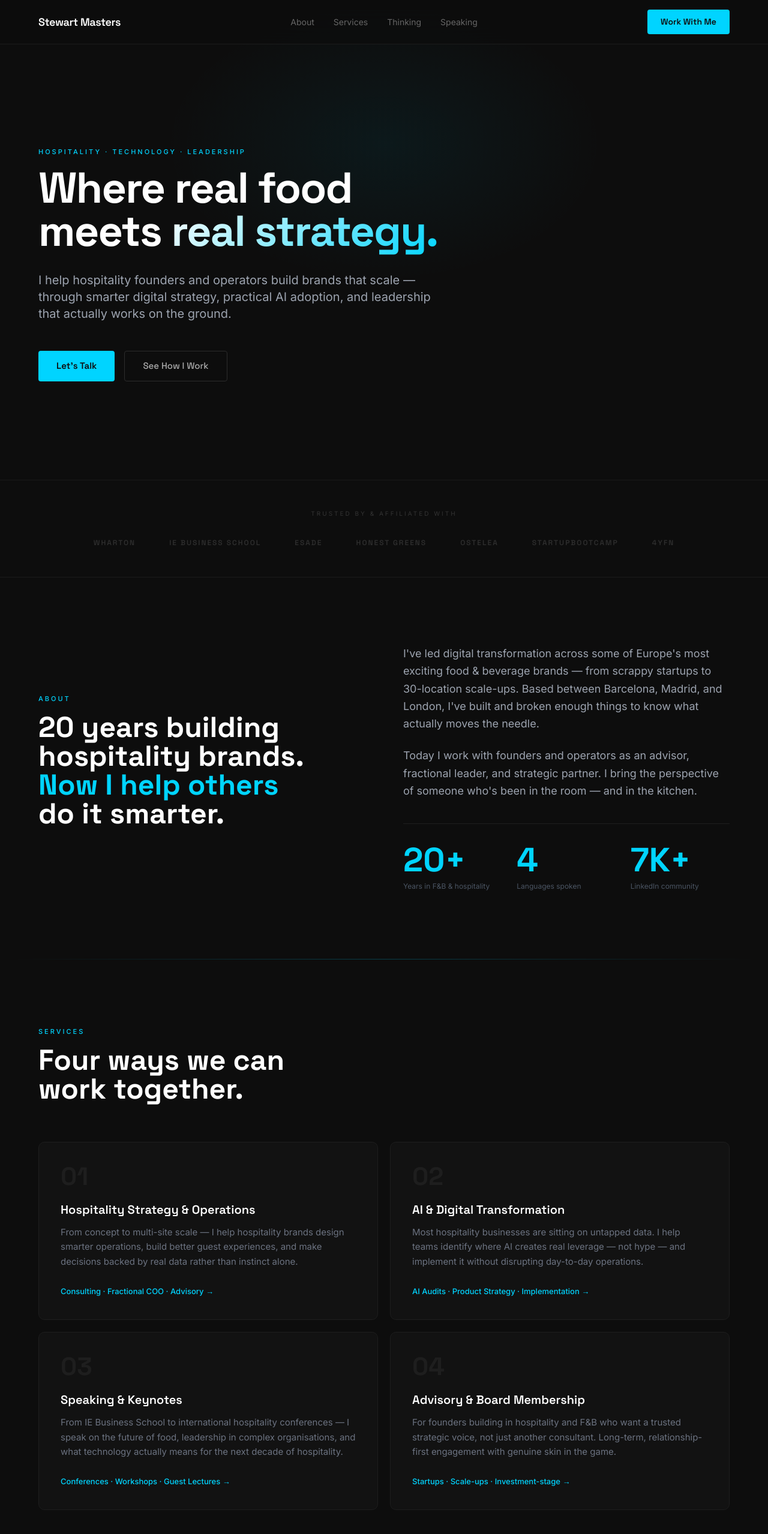
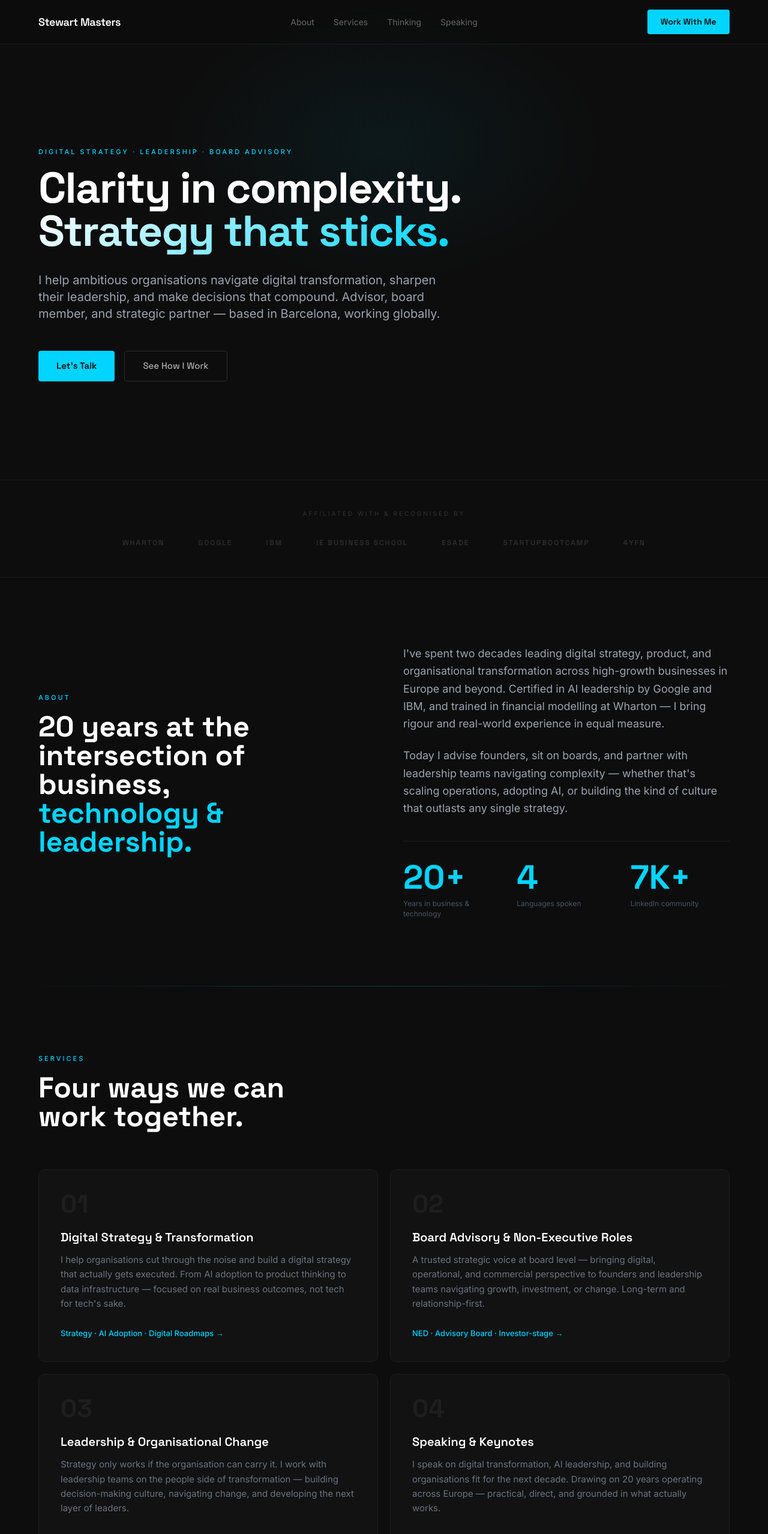
Before and after one commit to stewartmasters/stewartmasters-site, a plain HTML site: page index.html in a window 1280 px wide. Shown: the top 2558 px of the page at 60% size. Drawn offline with nearby package versions, Linux system fonts and the light colour scheme.

Commit message:
reposition: digital strategy and leadership focus, remove hospitality as primary message

```diff
--- a/index.html
+++ b/index.html
@@ -3,12 +3,12 @@
 <head>
   <meta charset="UTF-8">
   <meta name="viewport" content="width=device-width, initial-scale=1.0">
-  <title>Stewart Masters — Hospitality, Technology & Leadership</title>
-  <meta name="description" content="Stewart Masters helps hospitality and F&B brands navigate digital transformation, AI adoption, and operational excellence. Advisor, speaker, and strategic partner based in Barcelona.">
+  <title>Stewart Masters — Digital Strategy, Leadership & Board Advisory</title>
+  <meta name="description" content="Stewart Masters is a digital strategy and transformation advisor, board member, and leadership consultant. Based in Barcelona, working globally across Europe and beyond.">
 
   <!-- Open Graph -->
-  <meta property="og:title" content="Stewart Masters — Hospitality, Technology & Leadership">
-  <meta property="og:description" content="Helping hospitality brands grow through technology, strategy, and sharp leadership.">
+  <meta property="og:title" content="Stewart Masters — Digital Strategy, Leadership & Board Advisory">
+  <meta property="og:description" content="Digital strategy advisor, board member, and leadership consultant working with founders and organisations globally.">
   <meta property="og:type" content="website">
   <meta property="og:url" content="https://stewartmasters.com">
 
@@ -307,15 +307,15 @@
 
   <div class="max-container w-full py-28">
     <div class="max-w-4xl">
-      <span class="section-label" data-aos="fade-up">Hospitality · Technology · Leadership</span>
+      <span class="section-label" data-aos="fade-up">Digital Strategy · Leadership · Board Advisory</span>
 
       <h1 class="font-heading text-5xl md:text-7xl font-bold leading-[1.05] tracking-tight mb-8" data-aos="fade-up" data-aos-delay="80">
-        Where real food<br>
-        meets <span class="gradient-text">real strategy.</span>
+        Clarity in complexity.<br>
+        <span class="gradient-text">Strategy that sticks.</span>
       </h1>
 
       <p class="text-gray-400 text-lg md:text-xl leading-relaxed max-w-2xl mb-12" data-aos="fade-up" data-aos-delay="160">
-        I help hospitality founders and operators build brands that scale — through smarter digital strategy, practical AI adoption, and leadership that actually works on the ground.
+        I help ambitious organisations navigate digital transformation, sharpen their leadership, and make decisions that compound. Advisor, board member, and strategic partner — based in Barcelona, working globally.
       </p>
 
       <div class="flex flex-wrap gap-4" data-aos="fade-up" data-aos-delay="240">
@@ -332,13 +332,13 @@
 ===================================================== -->
 <section class="py-12 px-6" style="border-top: 1px solid #1a1a1a; border-bottom: 1px solid #1a1a1a;">
   <div class="max-container">
-    <p class="text-center mb-8" style="font-size: 10px; letter-spacing: 3px; text-transform: uppercase; color: #333;">Trusted by &amp; affiliated with</p>
+    <p class="text-center mb-8" style="font-size: 10px; letter-spacing: 3px; text-transform: uppercase; color: #333;">Affiliated with &amp; recognised by</p>
     <div class="flex flex-wrap items-center justify-center gap-8 md:gap-14">
       <span class="cred-item">Wharton</span>
+      <span class="cred-item">Google</span>
+      <span class="cred-item">IBM</span>
       <span class="cred-item">IE Business School</span>
       <span class="cred-item">ESADE</span>
-      <span class="cred-item">Honest Greens</span>
-      <span class="cred-item">Ostelea</span>
       <span class="cred-item">Startupbootcamp</span>
       <span class="cred-item">4YFN</span>
     </div>
@@ -357,27 +357,26 @@
       <div data-aos="fade-right">
         <span class="section-label">About</span>
         <h2 class="font-heading text-4xl md:text-5xl font-bold leading-tight mb-6">
-          20 years building<br>
-          hospitality brands.<br>
-          <span style="color: #00D4FF;">Now I help others</span><br>
-          do it smarter.
+          20 years at the<br>
+          intersection of business,<br>
+          <span style="color: #00D4FF;">technology &amp; leadership.</span>
         </h2>
       </div>
 
       <!-- Right -->
       <div data-aos="fade-left">
         <p class="text-gray-400 text-lg leading-relaxed mb-6">
-          I've led digital transformation across some of Europe's most exciting food &amp; beverage brands — from scrappy startups to 30-location scale-ups. Based between Barcelona, Madrid, and London, I've built and broken enough things to know what actually moves the needle.
+          I've spent two decades leading digital strategy, product, and organisational transformation across high-growth businesses in Europe and beyond. Certified in AI leadership by Google and IBM, and trained in financial modelling at Wharton — I bring rigour and real-world experience in equal measure.
         </p>
         <p class="text-gray-400 text-lg leading-relaxed mb-10">
-          Today I work with founders and operators as an advisor, fractional leader, and strategic partner. I bring the perspective of someone who's been in the room — and in the kitchen.
+          Today I advise founders, sit on boards, and partner with leadership teams navigating complexity — whether that's scaling operations, adopting AI, or building the kind of culture that outlasts any single strategy.
         </p>
 
         <!-- Stats -->
         <div class="grid grid-cols-3 gap-6 pt-8" style="border-top: 1px solid #1e1e1e;">
           <div>
             <div class="stat-number">20+</div>
-            <div class="text-xs text-gray-600 mt-2 leading-snug">Years in F&amp;B &amp; hospitality</div>
+            <div class="text-xs text-gray-600 mt-2 leading-snug">Years in business &amp; technology</div>
           </div>
           <div>
             <div class="stat-number">4</div>
@@ -415,41 +414,41 @@
       <!-- 01 -->
       <div class="service-card" data-aos="fade-up" data-aos-delay="0">
         <div class="service-number">01</div>
-        <h3 class="font-heading text-xl font-semibold mb-3">Hospitality Strategy &amp; Operations</h3>
+        <h3 class="font-heading text-xl font-semibold mb-3">Digital Strategy &amp; Transformation</h3>
         <p class="text-gray-500 leading-relaxed mb-6" style="font-size: 15px;">
-          From concept to multi-site scale — I help hospitality brands design smarter operations, build better guest experiences, and make decisions backed by real data rather than instinct alone.
+          I help organisations cut through the noise and build a digital strategy that actually gets executed. From AI adoption to product thinking to data infrastructure — focused on real business outcomes, not tech for tech's sake.
         </p>
-        <span style="color: #00D4FF; font-size: 13px; font-weight: 500;">Consulting · Fractional COO · Advisory →</span>
+        <span style="color: #00D4FF; font-size: 13px; font-weight: 500;">Strategy · AI Adoption · Digital Roadmaps →</span>
       </div>
 
       <!-- 02 -->
       <div class="service-card" data-aos="fade-up" data-aos-delay="80">
         <div class="service-number">02</div>
-        <h3 class="font-heading text-xl font-semibold mb-3">AI &amp; Digital Transformation</h3>
+        <h3 class="font-heading text-xl font-semibold mb-3">Board Advisory &amp; Non-Executive Roles</h3>
         <p class="text-gray-500 leading-relaxed mb-6" style="font-size: 15px;">
-          Most hospitality businesses are sitting on untapped data. I help teams identify where AI creates real leverage — not hype — and implement it without disrupting day-to-day operations.
+          A trusted strategic voice at board level — bringing digital, operational, and commercial perspective to founders and leadership teams navigating growth, investment, or change. Long-term and relationship-first.
         </p>
-        <span style="color: #00D4FF; font-size: 13px; font-weight: 500;">AI Audits · Product Strategy · Implementation →</span>
+        <span style="color: #00D4FF; font-size: 13px; font-weight: 500;">NED · Advisory Board · Investor-stage →</span>
       </div>
 
       <!-- 03 -->
       <div class="service-card" data-aos="fade-up" data-aos-delay="160">
         <div class="service-number">03</div>
-        <h3 class="font-heading text-xl font-semibold mb-3">Speaking &amp; Keynotes</h3>
+        <h3 class="font-heading text-xl font-semibold mb-3">Leadership &amp; Organisational Change</h3>
         <p class="text-gray-500 leading-relaxed mb-6" style="font-size: 15px;">
-          From IE Business School to international hospitality conferences — I speak on the future of food, leadership in complex organisations, and what technology actually means for the next decade of hospitality.
+          Strategy only works if the organisation can carry it. I work with leadership teams on the people side of transformation — building decision-making culture, navigating change, and developing the next layer of leaders.
         </p>
-        <span style="color: #00D4FF; font-size: 13px; font-weight: 500;">Conferences · Workshops · Guest Lectures →</span>
+        <span style="color: #00D4FF; font-size: 13px; font-weight: 500;">Executive Coaching · Team Development · Change →</span>
       </div>
 
       <!-- 04 -->
       <div class="service-card" data-aos="fade-up" data-aos-delay="240">
         <div class="service-number">04</div>
-        <h3 class="font-heading text-xl font-semibold mb-3">Advisory &amp; Board Membership</h3>
+        <h3 class="font-heading text-xl font-semibold mb-3">Speaking &amp; Keynotes</h3>
         <p class="text-gray-500 leading-relaxed mb-6" style="font-size: 15px;">
-          For founders building in hospitality and F&amp;B who want a trusted strategic voice, not just another consultant. Long-term, relationship-first engagement with genuine skin in the game.
+          I speak on digital transformation, AI leadership, and building organisations fit for the next decade. Drawing on 20 years operating across Europe — practical, direct, and grounded in what actually works.
         </p>
-        <span style="color: #00D4FF; font-size: 13px; font-weight: 500;">Startups · Scale-ups · Investment-stage →</span>
+        <span style="color: #00D4FF; font-size: 13px; font-weight: 500;">Keynotes · Panels · Executive Workshops →</span>
       </div>
 
     </div>
@@ -465,11 +464,11 @@
     <div class="grid grid-cols-2 md:grid-cols-4 gap-10 text-center">
       <div data-aos="fade-up" data-aos-delay="0">
         <div class="stat-number">30+</div>
-        <div class="text-gray-600 text-sm mt-2">Restaurant locations advised</div>
+        <div class="text-gray-600 text-sm mt-2">Businesses advised &amp; scaled</div>
       </div>
       <div data-aos="fade-up" data-aos-delay="80">
-        <div class="stat-number">5</div>
-        <div class="text-gray-600 text-sm mt-2">Countries operated in</div>
+        <div class="stat-number">6</div>
+        <div class="text-gray-600 text-sm mt-2">Countries worked across</div>
       </div>
       <div data-aos="fade-up" data-aos-delay="160">
         <div class="stat-number">19</div>
@@ -503,14 +502,14 @@
     <div class="grid md:grid-cols-3 gap-5">
 
       <!-- Post 1 -->
-      <a href="blog/ai-data-restaurants.html" class="blog-card" data-aos="fade-up" data-aos-delay="0">
+      <a href="blog/ai-strategy-not-hype.html" class="blog-card" data-aos="fade-up" data-aos-delay="0">
         <div class="blog-thumb">
           <span style="color: #222; font-size: 13px;">[ Cover image ]</span>
         </div>
         <div class="p-6">
-          <span class="blog-tag">AI &amp; Technology</span>
-          <h3 class="font-heading text-base font-semibold mt-3 mb-2 leading-snug text-white">Why most restaurants are sitting on AI gold they're not mining</h3>
-          <p style="color: #555; font-size: 13px; line-height: 1.7;">The data is already there. The question is whether you have the systems to use it.</p>
+          <span class="blog-tag">AI &amp; Digital Strategy</span>
+          <h3 class="font-heading text-base font-semibold mt-3 mb-2 leading-snug text-white">Why your AI strategy is failing before it starts</h3>
+          <p style="color: #555; font-size: 13px; line-height: 1.7;">Most organisations adopt AI tools. Very few build an AI strategy. Here's the difference.</p>
           <div class="flex items-center justify-between mt-5">
             <span style="font-size: 12px; color: #333;">5 min read</span>
             <span class="blog-arrow">→</span>
@@ -519,14 +518,14 @@
       </a>
 
       <!-- Post 2 -->
-      <a href="blog/hospitality-uncertainty.html" class="blog-card" data-aos="fade-up" data-aos-delay="80">
+      <a href="blog/board-advisory-value.html" class="blog-card" data-aos="fade-up" data-aos-delay="80">
         <div class="blog-thumb">
           <span style="color: #222; font-size: 13px;">[ Cover image ]</span>
         </div>
         <div class="p-6">
-          <span class="blog-tag">Operations</span>
-          <h3 class="font-heading text-base font-semibold mt-3 mb-2 leading-snug text-white">Good hospitality removes uncertainty before anyone even orders</h3>
-          <p style="color: #555; font-size: 13px; line-height: 1.7;">The best restaurant experiences aren't accidental — they're engineered from the entrance in.</p>
+          <span class="blog-tag">Leadership</span>
+          <h3 class="font-heading text-base font-semibold mt-3 mb-2 leading-snug text-white">What makes a board advisor actually useful — and what doesn't</h3>
+          <p style="color: #555; font-size: 13px; line-height: 1.7;">Most advisory relationships underdeliver. Here's what separates the ones that don't.</p>
           <div class="flex items-center justify-between mt-5">
             <span style="font-size: 12px; color: #333;">4 min read</span>
             <span class="blog-arrow">→</span>
@@ -540,9 +539,9 @@
           <span style="color: #222; font-size: 13px;">[ Cover image ]</span>
         </div>
         <div class="p-6">
-          <span class="blog-tag">Leadership</span>
-          <h3 class="font-heading text-base font-semibold mt-3 mb-2 leading-snug text-white">The myth of "digital transformation" — what operators actually need</h3>
-          <p style="color: #555; font-size: 13px; line-height: 1.7;">Technology doesn't transform businesses. Leaders with the right frame do.</p>
+          <span class="blog-tag">Transformation</span>
+          <h3 class="font-heading text-base font-semibold mt-3 mb-2 leading-snug text-white">The myth of "digital transformation" — what leaders actually need</h3>
+          <p style="color: #555; font-size: 13px; line-height: 1.7;">Technology doesn't transform organisations. Leaders with the right frame do.</p>
           <div class="flex items-center justify-between mt-5">
             <span style="font-size: 12px; color: #333;">6 min read</span>
             <span class="blog-arrow">→</span>
@@ -632,7 +631,7 @@
           Bringing real-world perspective to the stage.
         </h2>
         <p class="text-gray-400 leading-relaxed mb-5" style="font-size: 15px;">
-          I've spoken at IE Business School, Ostelea, 4YFN, and Startupbootcamp events on topics ranging from the future of food &amp; beverage to AI adoption in hospitality and leadership in high-growth environments.
+          I've spoken at IE Business School, ESADE, 4YFN, and Startupbootcamp on topics ranging from AI and digital transformation to leadership in high-growth environments and building organisations that last.
         </p>
         <p class="text-gray-400 leading-relaxed mb-8" style="font-size: 15px;">
           Available for keynotes, panels, workshops, and executive sessions — in English, Spanish, Portuguese, and French.
@@ -663,7 +662,7 @@
           <div style="border-left: 2px solid #1e1e1e; padding-left: 20px;">
             <div style="color: #00D4FF; font-size: 12px; font-weight: 500; letter-spacing: 1px; text-transform: uppercase; margin-bottom: 4px;">Topics</div>
             <div style="color: #555; font-size: 14px; line-height: 1.8;">
-              Future of Hospitality · AI in F&amp;B · Leadership at Scale · Building Brand in a Noisy World
+              AI &amp; Digital Transformation · Leadership at Scale · Building High-Performance Teams · The Future of Work
             </div>
           </div>
         </div>
@@ -684,10 +683,10 @@
       <span class="section-label">Get In Touch</span>
       <h2 class="font-heading text-4xl md:text-6xl font-bold leading-tight mb-6">
         Let's build something<br>
-        <span class="gradient-text">worth eating.</span>
+        <span class="gradient-text">that lasts.</span>
       </h2>
       <p class="text-gray-500 text-lg mb-10 max-w-xl mx-auto" style="font-size: 16px;">
-        Whether you're a founder, operator, or investor — if you're building in hospitality and want a strategic partner who's been in the room, I'd love to talk.
+        Whether you're a founder, a board, or a leadership team navigating transformation — if you want a strategic partner who's been in the room, I'd love to talk.
       </p>
       <a href="mailto:hello@stewartmasters.com" class="btn-primary" style="font-size: 16px; padding: 16px 40px;">
         Start a Conversation →
```
